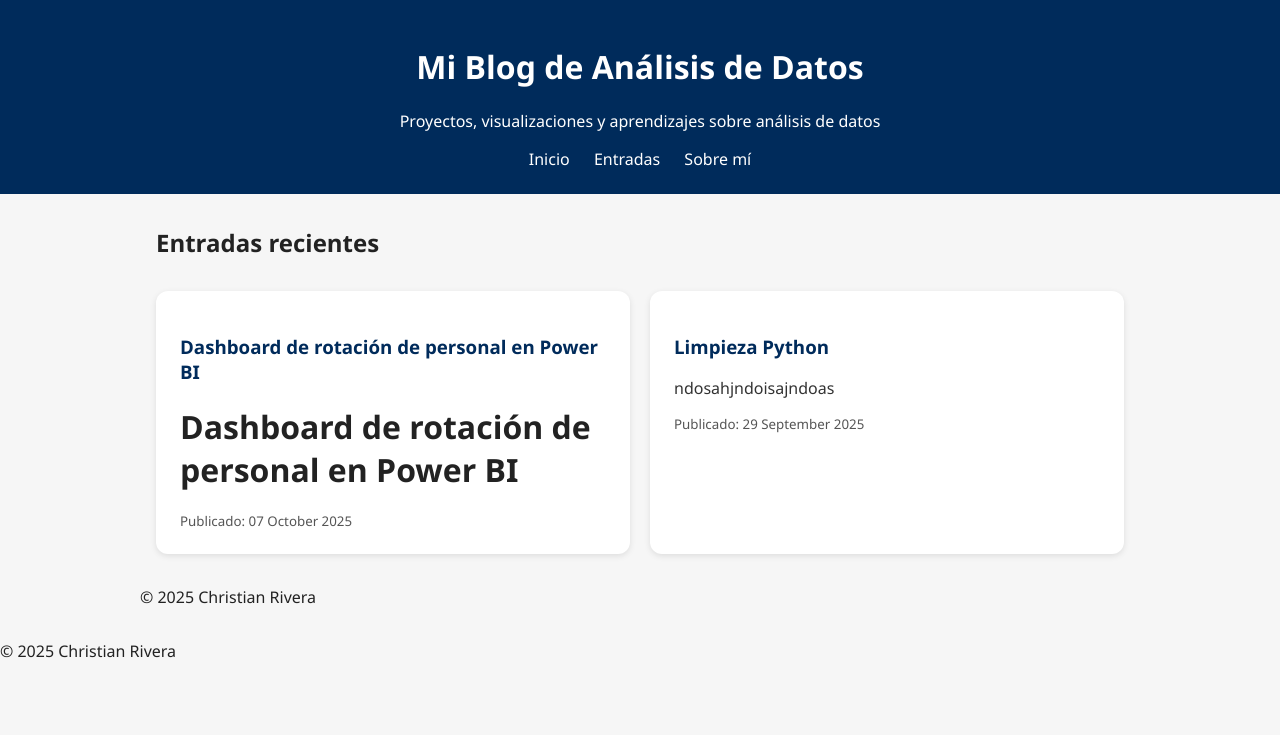
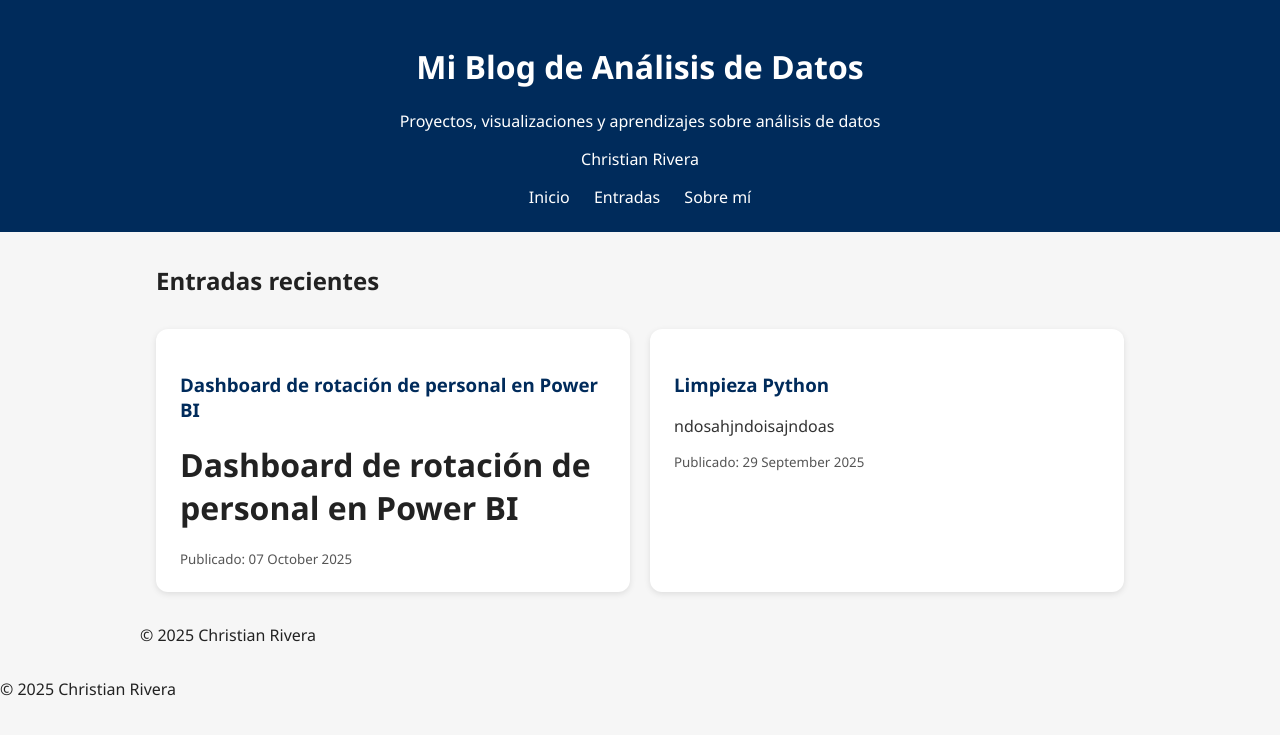
Before and after one commit to ChrisRV77/ChrisRV77.github.io, a Jekyll site: the page built from index.html, in a window 1280 px wide. Shown: the top 735 px of the page. Built offline with Jekyll 4.4.1, drawn with Linux system fonts in a browser that asks for light colours.

Commit message:
Update default.html

```diff
--- a/_layouts/default.html
+++ b/_layouts/default.html
@@ -11,6 +11,7 @@
 <header>
   <h1>{{ site.title }}</h1>
   <p>{{ site.description }}</p>
+  <p>{{ site.author }}</p>
   <nav>
     <a href="/index.html">Inicio</a>
     <a href="/index.html">Entradas</a>
```
